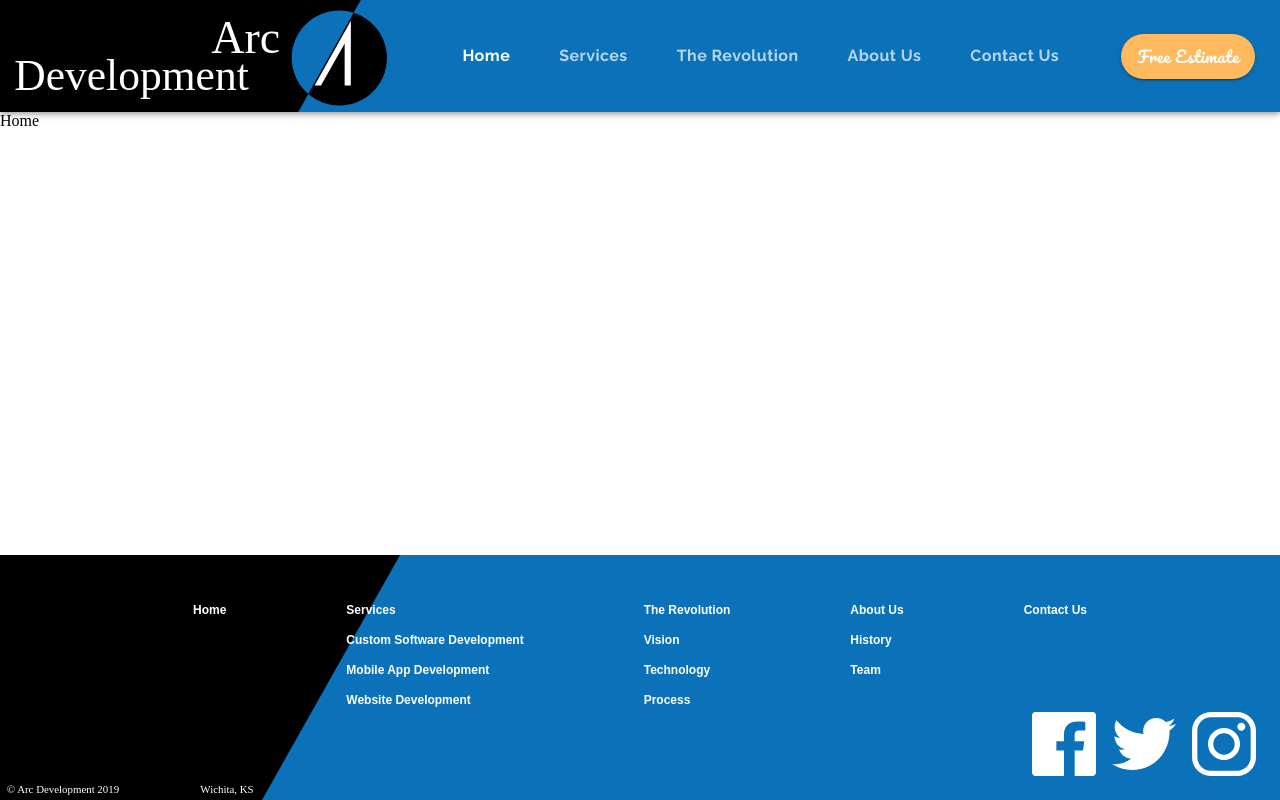
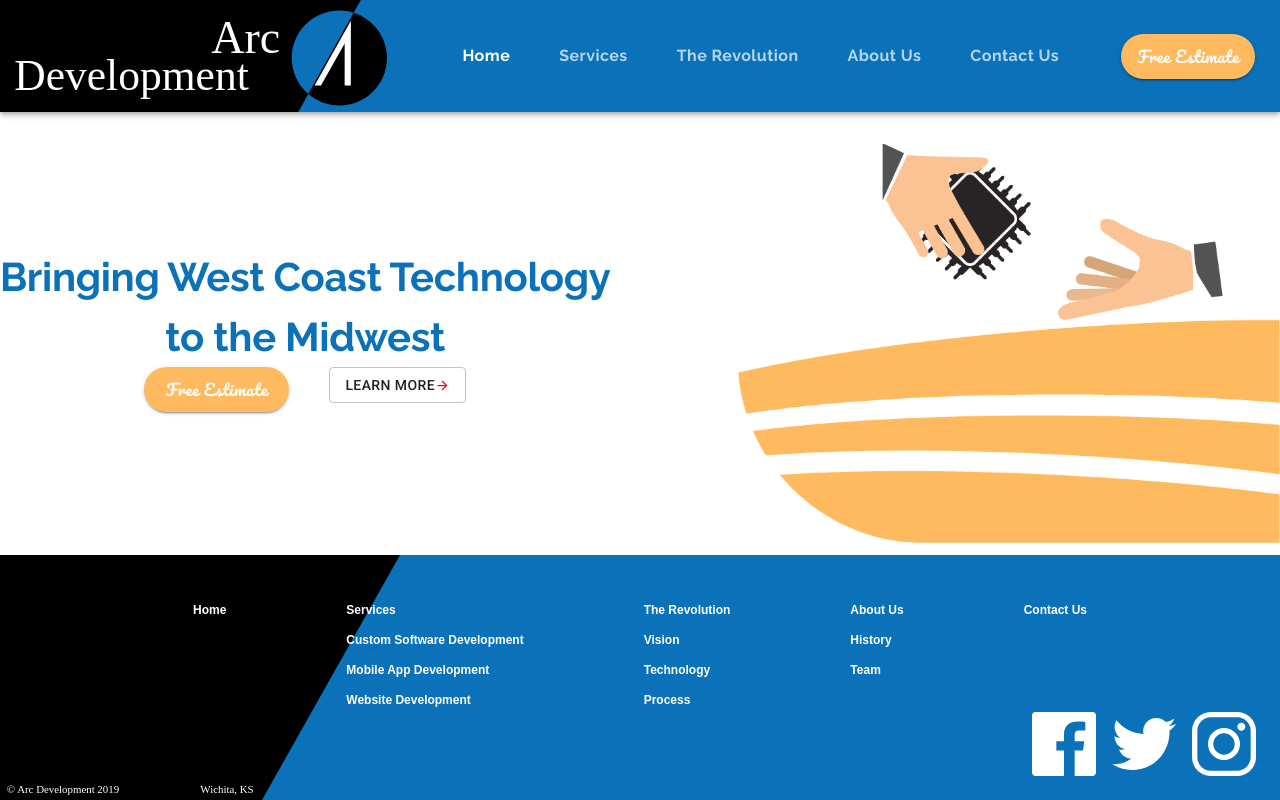
Before and after one commit to CodyJReed/udemy-material-ui, a React (Create React App) app: page / in a window 1280 px wide. Built offline with nearby package versions, Linux system fonts and the light colour scheme.

Commit message:
Added react-lottie and LandingPage.js

```diff
--- a/package.json
+++ b/package.json
@@ -11,6 +11,7 @@
     "@testing-library/user-event": "^7.2.1",
     "react": "^16.13.1",
     "react-dom": "^16.13.1",
+    "react-lottie": "^1.2.3",
     "react-router-dom": "^5.2.0",
     "react-scripts": "3.4.3"
   },
--- a/src/components/App.js
+++ b/src/components/App.js
@@ -5,6 +5,7 @@ import { BrowserRouter as Router, Route, Switch } from "react-router-dom";
 import Header from "./ui/Header";
 import Footer from "./ui/Footer";
 import theme from "./ui/Theme";
+import LandingPage from "./LandingPage";
 
 function App() {
 	const [selectedIndex, setSelectedIndex] = React.useState(0);
@@ -19,7 +20,7 @@ function App() {
 					setSelectedIndex={setSelectedIndex}
 				/>
 				<Switch>
-					<Route exact path="/" component={() => <div>Home</div>} />
+					<Route exact path="/" component={LandingPage} />
 					<Route path="/services" component={() => <div>services </div>} />
 					<Route
 						path="/customsoftware"
--- /dev/null
+++ b/src/components/LandingPage.js
@@ -0,0 +1,76 @@
+import React from "react";
+import Lottie from "react-lottie";
+import { makeStyles } from "@material-ui/styles";
+import { Grid, Button, Typography } from "@material-ui/core";
+import ButtonArrow from "./ui/ButtonArrow";
+
+import animationData from "../animations/landinganimation/data";
+
+const useStyles = makeStyles(theme => ({
+	animation: {
+		maxWidth: "50em",
+		minWidth: "21em",
+		marginTop: "2em",
+		marginLeft: "10%",
+	},
+	estimateButton: {
+		...theme.typography.estimate,
+		backgroundColor: theme.palette.common.orange,
+		borderRadius: 50,
+		height: 45,
+		width: 145,
+		marginRight: 40,
+		"&:hover": {
+			backgroundColor: theme.palette.secondary.light,
+		},
+	},
+}));
+
+export default function LandingPage() {
+	const classes = useStyles();
+
+	const defaultOptions = {
+		loop: true,
+		autoplay: true,
+		animationData: animationData,
+		rendererSettings: {
+			preserveAspectRatio: "xMidYMid slice",
+		},
+	};
+
+	return (
+		<Grid container direction="column">
+			<Grid item sm>
+				<Grid container direction="row" justify="flex-end" alignItems="center">
+					<Grid item>
+						<Typography align="center" variant="h2">
+							Bringing West Coast Technology
+							<br />
+							to the Midwest
+						</Typography>
+						<Grid
+							container
+							justify="center"
+							className={classes.buttonContainer}
+						>
+							<Grid item>
+								<Button className={classes.estimateButton} variant="contained">
+									Free Estimate
+								</Button>
+							</Grid>
+							<Grid item>
+								<Button variant="outlined">
+									Learn More
+									<ButtonArrow width={15} height={15} fill="red" />
+								</Button>
+							</Grid>
+						</Grid>
+					</Grid>
+					<Grid item sm className={classes.animation}>
+						<Lottie options={defaultOptions} height={"100%"} width={"100%"} />
+					</Grid>
+				</Grid>
+			</Grid>
+		</Grid>
+	);
+}
--- /dev/null
+++ b/src/components/ui/ButtonArrow.js
@@ -0,0 +1,16 @@
+import React from "react";
+
+export default function ButtonArrow(props) {
+  return (
+    <svg
+      className={props.class}
+      xmlns="http://www.w3.org/2000/svg"
+      width={props.width}
+      height={props.height}
+      fill={props.fill}
+      viewBox="0 0 18 18"
+    >
+      <path d="M9 3L7.94 4.06l4.19 4.19H3v1.5h9.13l-4.19 4.19L9 15l6-6z" />
+    </svg>
+  );
+}
--- a/src/components/ui/Header.js
+++ b/src/components/ui/Header.js
@@ -68,6 +68,9 @@ const useStyles = makeStyles(theme => ({
 		borderRadius: "50px",
 		margin: "0 25px 0 50px",
 		height: "45px",
+		"&:hover": {
+			backgroundColor: theme.palette.secondary.light,
+		},
 	},
 	menu: {
 		backgroundColor: theme.palette.common.blue,
@@ -127,10 +130,8 @@ export default function Header({
 	const classes = useStyles();
 	const theme = useTheme();
 	const iOS = process.browser && /iPad|iPhone|iPod/.test(navigator.userAgent);
-
 	const [openDrawer, setOpenDrawer] = React.useState(false);
 	const matches = useMediaQuery(theme.breakpoints.down("md"));
-
 	const [anchor, setAnchor] = React.useState(null);
 	const [openMenu, setOpenMenu] = React.useState(false);
 
@@ -204,7 +205,7 @@ export default function Header({
 					break;
 			}
 		});
-	}, [value, menuOptions, selectedIndex, routes]);
+	}, [value, menuOptions, selectedIndex, routes, setSelectedIndex, setValue]);
 
 	const tabs = (
 		<React.Fragment>
--- a/src/components/ui/Theme.js
+++ b/src/components/ui/Theme.js
@@ -29,5 +29,12 @@ export default createMuiTheme({
 			textTransform: "none",
 			color: "#fff",
 		},
+		h2: {
+			fontFamily: "Raleway",
+			color: `${arcBlue}`,
+			fontWeight: "700",
+			fontSize: "2.5rem",
+			lineHeight: 1.5,
+		},
 	},
 });
```
Also changed, not shown: 1 other file (tests, documents, lock files or other folders). Lines whose indentation alone changed are shown as unchanged.
